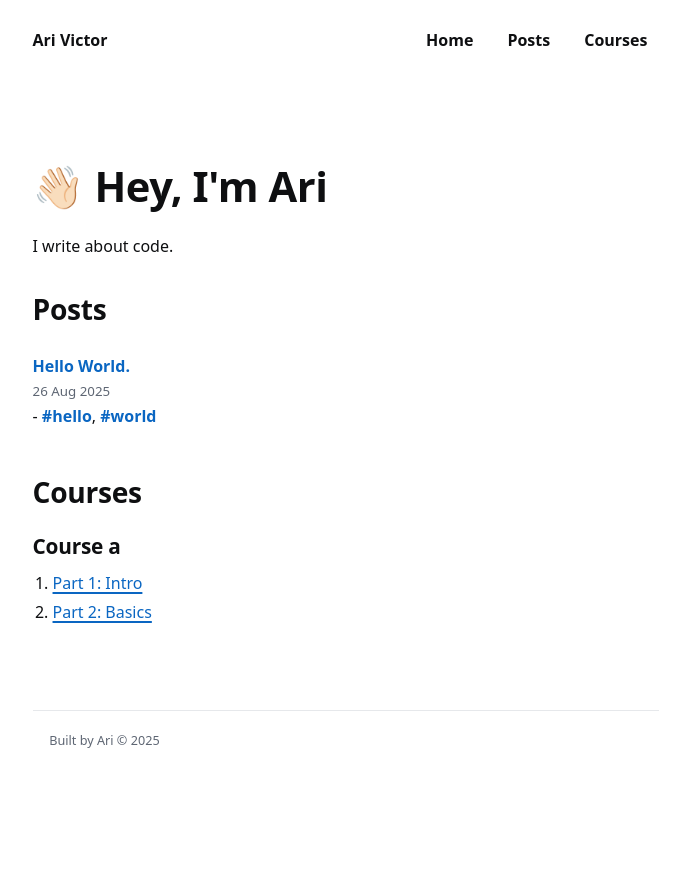
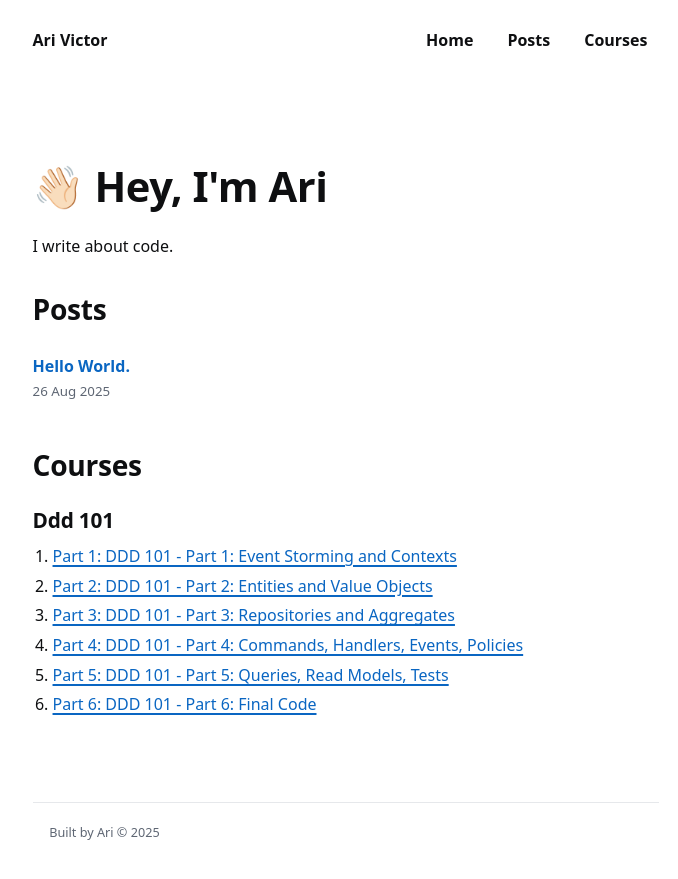
Before and after one commit to arivictor/arivictor.github.io, a Jekyll site: the page built from index.md, in a window 1280 px wide. Shown: the top 879 px of the page, without its empty margins (294-972 px from the left). Built offline with Jekyll 4.4.1, drawn with Linux system fonts in a browser that asks for light colours; some of the changed lines change nothing that is shown.

Commit message:
update: remove outdated Course A content and restructure DDD course materials for clarity and organization

````diff
--- a/_courses/course-a/01-intro.md
+++ /dev/null
@@ -1,11 +0,0 @@
----
-course: Course A
-part: 1
-title: Intro
----
-Course A intro content.
-
-```python
-def some_func(arg: int) -> str:
-    return "hello"
-```
--- a/_courses/course-a/02-basic.md
+++ /dev/null
@@ -1,6 +0,0 @@
----
-course: Course A
-part: 2
-title: Basics
----
-Basics content.
--- a/_drafts/courses/domain-driven-design/01-event-storming-contexts.md
+++ b/_courses/domain-driven-design/01-event-storming-contexts.md
@@ -1,6 +1,7 @@
 ---
-layout: post
-title: "DDD Workshop Part 1: Event Storming and Contexts"
+course: DDD 101
+part: 1
+title: "DDD 101 - Part 1: Event Storming and Contexts"
 date: 2025-08-27
 ---
 
--- a/_drafts/courses/domain-driven-design/02-entities-value-objects.md
+++ b/_courses/domain-driven-design/02-entities-value-objects.md
@@ -1,13 +1,7 @@
 ---
-layout: course
-title: "DDD Workshop Part 2: Entities and Value Objects"
-part: "Part 2 of 5"
-duration: "90 minutes"
-prev_course: "/courses/01-event-storming-contexts/"
-prev_title: "Event Storming and Contexts"
-next_course: "/courses/03-repositories-aggregates/"
-next_title: "Repositories and Aggregates"
-order: 2
+course: DDD 101
+part: 2
+title: "DDD 101 - Part 2: Entities and Value Objects"
 ---
 
 # Entities and Value Objects: The Building Blocks of Domain Models
--- a/_drafts/courses/domain-driven-design/03-repositories-aggregates.md
+++ b/_courses/domain-driven-design/03-repositories-aggregates.md
@@ -1,13 +1,7 @@
 ---
-layout: course
-title: "DDD Workshop Part 3: Repositories and Aggregates"
-part: "Part 3 of 5"
-duration: "90 minutes"
-prev_course: "/courses/02-entities-value-objects/"
-prev_title: "Entities and Value Objects"
-next_course: "/courses/04-commands-handlers-events-policies/"
-next_title: "Commands, Handlers, Events, Policies"
-order: 3
+course: DDD 101
+part: 3
+title: "DDD 101 - Part 3: Repositories and Aggregates"
 ---
 
 # Repositories and Aggregates: Domain-Driven Persistence
--- a/_drafts/courses/domain-driven-design/04-commands-handlers-events-policies.md
+++ b/_courses/domain-driven-design/04-commands-handlers-events-policies.md
@@ -1,13 +1,7 @@
 ---
-layout: course
-title: "DDD Workshop Part 4: Commands, Handlers, Events, Policies"
-part: "Part 4 of 5"
-duration: "90 minutes"
-prev_course: "/courses/03-repositories-aggregates/"
-prev_title: "Repositories and Aggregates"
-next_course: "/courses/05-queries-read-models-tests/"
-next_title: "Queries, Read Models, Tests"
-order: 4
+course: DDD 101
+part: 4
+title: "DDD 101 - Part 4: Commands, Handlers, Events, Policies"
 ---
 
 # Commands, Handlers, Events, and Policies: Orchestrating Business Workflows
--- a/_drafts/courses/domain-driven-design/05-queries-read-models-tests.md
+++ b/_courses/domain-driven-design/05-queries-read-models-tests.md
@@ -1,11 +1,7 @@
 ---
-layout: course
-title: "DDD Workshop Part 5: Queries, Read Models, Tests"
-part: "Part 5 of 5"
-duration: "90 minutes"
-prev_course: "/courses/04-commands-handlers-events-policies/"
-prev_title: "Commands, Handlers, Events, Policies"
-order: 5
+course: DDD 101
+part: 5
+title: "DDD 101 - Part 5: Queries, Read Models, Tests"
 ---
 
 # Queries, Read Models, and Tests: Completing the DDD Architecture
@@ -41,7 +37,7 @@ This separation allows us to optimize each side for its specific needs without c
 ┌─────────────────┐         ┌─────────────────┐
 │   Write Side    │         │   Read Side     │
 │                 │         │                 │
-│ Commands ──────►│         │ Queries ──────►│
+│ Commands ──────►│         │  Queries ──────►│
 │ Handlers        │  Events │ Read Models     │
 │ Aggregates      │────────►│ Projections     │
 │ Repositories    │         │ Query Handlers  │
--- /dev/null
+++ b/_courses/domain-driven-design/06-final-code.md
@@ -0,0 +1,269 @@
+---
+course: DDD 101
+part: 6
+title: "DDD 101 - Part 6: Final Code"
+---
+
+## Final Code
+
+```python
+import sqlite3, re, uuid
+from dataclasses import dataclass
+from typing import Optional, List, Dict, Callable, Type
+from collections import defaultdict
+
+# ============================================================
+# Domain Layer
+# ============================================================
+
+# ---- Value Objects ----
+
+@dataclass(frozen=True)
+class AccountId:
+    value: str
+    @staticmethod
+    def new() -> "AccountId":
+        return AccountId(str(uuid.uuid4()))
+
+@dataclass(frozen=True)
+class Email:
+    value: str
+    def __post_init__(self) -> None:
+        if not re.match(r"^[^@\s]+@[^@\s]+\.[^@\s]+$", self.value):
+            raise ValueError("Invalid email")
+
+@dataclass(frozen=True)
+class Username:
+    value: str
+    def __post_init__(self) -> None:
+        if not re.match(r"^[a-zA-Z0-9_]{3,32}$", self.value):
+            raise ValueError("Invalid username")
+
+# ---- Domain Events ----
+
+class Event: pass
+
+@dataclass(frozen=True)
+class AccountRegistered(Event):
+    account_id: AccountId
+    email: Email
+    username: Username
+
+@dataclass(frozen=True)
+class AccountAlreadyExists(Event):
+    email: Email
+    username: Username
+    reason: str
+
+@dataclass(frozen=True)
+class AccountFollowed(Event):
+    follower_id: AccountId
+    followee_id: AccountId
+
+@dataclass(frozen=True)
+class FollowRejectedBlocked(Event):
+    follower_id: AccountId
+    followee_id: AccountId
+    reason: str
+
+@dataclass(frozen=True)
+class AccountBlocked(Event):
+    blocker_id: AccountId
+    blocked_id: AccountId
+
+@dataclass(frozen=True)
+class FollowerRemoved(Event):
+    follower_id: AccountId
+    followee_id: AccountId
+    reason: str
+
+# ---- Commands ----
+
+class Command: pass
+
+@dataclass(frozen=True)
+class RegisterAccount(Command):
+    email: Email
+    username: Username
+
+@dataclass(frozen=True)
+class FollowAccount(Command):
+    follower_id: AccountId
+    followee_id: AccountId
+
+@dataclass(frozen=True)
+class BlockAccount(Command):
+    blocker_id: AccountId
+    blocked_id: AccountId
+
+@dataclass(frozen=True)
+class RemoveFollower(Command):
+    follower_id: AccountId
+    followee_id: AccountId
+
+# ---- Aggregate ----
+
+@dataclass
+class Account:
+    id: AccountId
+    email: Email
+    username: Username
+    def register(self) -> List[Event]:
+        return [AccountRegistered(self.id, self.email, self.username)]
+
+# ============================================================
+# Application Layer
+# ============================================================
+
+# ---- Event Bus ----
+
+PolicyFn = Callable[[Event], None]
+class EventBus:
+    def __init__(self) -> None:
+        self.subscribers: Dict[Type[Event], List[PolicyFn]] = defaultdict(list)
+    def subscribe(self, event_type: Type[Event], handler: PolicyFn) -> None:
+        self.subscribers[event_type].append(handler)
+    def publish(self, event: Event) -> None:
+        for fn in self.subscribers.get(type(event), []):
+            fn(event)
+
+# ---- Command Handlers ----
+
+class RegisterAccountHandler:
+    def __init__(self, repo, bus): self.repo, self.bus = repo, bus
+    def handle(self, cmd: RegisterAccount) -> List[Event]:
+        if self.repo.get_by_email(cmd.email) or self.repo.get_by_username(cmd.username):
+            return [AccountAlreadyExists(cmd.email, cmd.username, "Duplicate")]
+        acc = Account(AccountId.new(), cmd.email, cmd.username)
+        self.repo.save_account(acc)
+        events = acc.register()
+        for ev in events: self.bus.publish(ev)
+        return events
+
+class FollowAccountHandler:
+    def __init__(self, repo, bus): self.repo, self.bus = repo, bus
+    def handle(self, cmd: FollowAccount) -> List[Event]:
+        f, t = self.repo.get(cmd.follower_id), self.repo.get(cmd.followee_id)
+        if not f or not t:
+            return [FollowRejectedBlocked(cmd.follower_id, cmd.followee_id, "Unknown accounts")]
+        if self.repo.is_blocked(cmd.follower_id, cmd.followee_id):
+            return [FollowRejectedBlocked(cmd.follower_id, cmd.followee_id, "Blocked")]
+        if self.repo.follows(cmd.follower_id, cmd.followee_id):
+            return []
+        self.repo.add_follow(cmd.follower_id, cmd.followee_id)
+        ev = AccountFollowed(cmd.follower_id, cmd.followee_id)
+        self.bus.publish(ev)
+        return [ev]
+
+class BlockAccountHandler:
+    def __init__(self, repo, bus): self.repo, self.bus = repo, bus
+    def handle(self, cmd: BlockAccount) -> List[Event]:
+        if not self.repo.get(cmd.blocker_id) or not self.repo.get(cmd.blocked_id):
+            return []
+        self.repo.add_block(cmd.blocker_id, cmd.blocked_id)
+        ev = AccountBlocked(cmd.blocker_id, cmd.blocked_id)
+        self.bus.publish(ev)
+        return [ev]
+
+class RemoveFollowerHandler:
+    def __init__(self, repo, bus): self.repo, self.bus = repo, bus
+    def handle(self, cmd: RemoveFollower) -> List[Event]:
+        if not self.repo.follows(cmd.follower_id, cmd.followee_id):
+            return []
+        self.repo.remove_follow(cmd.follower_id, cmd.followee_id)
+        ev = FollowerRemoved(cmd.follower_id, cmd.followee_id, "Blocked")
+        self.bus.publish(ev)
+        return [ev]
+
+# ---- Policies ----
+
+class RemoveFollowerOnBlockPolicy:
+    def __init__(self, app): self.app = app
+    def handle(self, ev: AccountBlocked) -> None:
+        self.app.remove_follower(RemoveFollower(ev.blocked_id, ev.blocker_id))
+
+# ---- Application Facade (thin) ----
+
+class ApplicationServices:
+    def __init__(self, repo):
+        self.repo = repo
+        self.bus = EventBus()
+        self.register_account = RegisterAccountHandler(repo, self.bus).handle
+        self.follow_account = FollowAccountHandler(repo, self.bus).handle
+        self.block_account = BlockAccountHandler(repo, self.bus).handle
+        self.remove_follower = RemoveFollowerHandler(repo, self.bus).handle
+        # policies
+        self.bus.subscribe(AccountBlocked, RemoveFollowerOnBlockPolicy(self).handle)
+
+# ============================================================
+# Infrastructure Layer
+# ============================================================
+
+class SQLiteAccountRepo:
+    def __init__(self, conn: sqlite3.Connection) -> None:
+        self.conn = conn; self._init_schema()
+    def _init_schema(self) -> None:
+        c=self.conn.cursor()
+        c.execute("CREATE TABLE IF NOT EXISTS accounts(id TEXT PRIMARY KEY,email TEXT UNIQUE,username TEXT UNIQUE)")
+        c.execute("CREATE TABLE IF NOT EXISTS follows(follower TEXT,followee TEXT,UNIQUE(follower,followee))")
+        c.execute("CREATE TABLE IF NOT EXISTS blocks(blocker TEXT,blocked TEXT,UNIQUE(blocker,blocked))")
+        self.conn.commit()
+    def get(self, aid: AccountId) -> Optional[Account]:
+        c=self.conn.cursor();c.execute("SELECT id,email,username FROM accounts WHERE id=?",(aid.value,))
+        r=c.fetchone();
+        return Account(AccountId(r[0]),Email(r[1]),Username(r[2])) if r else None
+
+    def get_by_email(self,email:Email)->Optional[Account]:
+        c=self.conn.cursor();c.execute("SELECT id FROM accounts WHERE email=?",(email.value,))
+        r=c.fetchone(); return self.get(AccountId(r[0])) if r else None
+
+    def get_by_username(self,u:Username)->Optional[Account]:
+        c=self.conn.cursor();c.execute("SELECT id FROM accounts WHERE username=?",(u.value,))
+        r=c.fetchone(); return self.get(AccountId(r[0])) if r else None
+
+    def save_account(self,acc:Account)->None:
+        self.conn.execute("INSERT OR IGNORE INTO accounts(id,email,username) VALUES(?,?,?)",
+                          (acc.id.value,acc.email.value,acc.username.value)); self.conn.commit()
+
+    def add_follow(self,f:AccountId,t:AccountId)->None:
+        self.conn.execute("INSERT OR IGNORE INTO follows VALUES(?,?)",(f.value,t.value)); self.conn.commit()
+
+    def remove_follow(self,f:AccountId,t:AccountId)->None:
+        self.conn.execute("DELETE FROM follows WHERE follower=? AND followee=?",(f.value,t.value)); self.conn.commit()
+
+    def add_block(self,b:AccountId,x:AccountId)->None:
+        self.conn.execute("INSERT OR IGNORE INTO blocks VALUES(?,?)",(b.value,x.value)); self.conn.commit()
+
+    def is_blocked(self,a:AccountId,b:AccountId)->bool:
+        c=self.conn.cursor();c.execute("SELECT 1 FROM blocks WHERE(blocker=?AND blocked=?)OR(blocker=?AND blocked=?)",(a.value,b.value,b.value,a.value)); return c.fetchone()is not None
+
+    def follows(self,f:AccountId,t:AccountId)->bool:
+        c=self.conn.cursor();c.execute("SELECT 1 FROM follows WHERE follower=? AND followee=?",(f.value,t.value))
+        return c.fetchone()is not None
+
+    def get_following(self,a:AccountId)->List[AccountId]:
+        c=self.conn.cursor();c.execute("SELECT followee FROM follows WHERE follower=?",(a.value,))
+        return [AccountId(r[0]) for r in c.fetchall()]
+
+# ============================================================
+# Interface Layer (demo CLI)
+# ============================================================
+
+def demo():
+    conn = sqlite3.connect(":memory:")
+    repo = SQLiteAccountRepo(conn)
+    app = ApplicationServices(repo)
+
+    e1 = app.register_account(RegisterAccount(Email("a@example.com"), Username("alice")))[0]
+    e2 = app.register_account(RegisterAccount(Email("b@example.com"), Username("bob")))[0]
+    a, b = e1.account_id, e2.account_id
+
+    app.follow_account(FollowAccount(a, b))
+    print("Before block:", repo.get_following(a))
+
+    app.block_account(BlockAccount(b, a))
+    print("After block:", repo.get_following(a))
+
+if __name__ == "__main__":
+    demo()
+```
--- a/index.md
+++ b/index.md
@@ -14,11 +14,6 @@ title: Home
     <li>
       <a href="{{ post.url | relative_url }}">{{ post.title }}</a>
       <small>{{ post.date | date: "%-d %b %Y" }}</small>
-      {% if post.tags %} -
-        {% for tag in post.tags %}
-          <a href="/tags/{{ tag | slugify }}/">#{{ tag }}</a>{% unless forloop.last %}, {% endunless %}
-        {% endfor %}
-      {% endif %}
     </li>
   {% endfor %}
 </ul>
````
